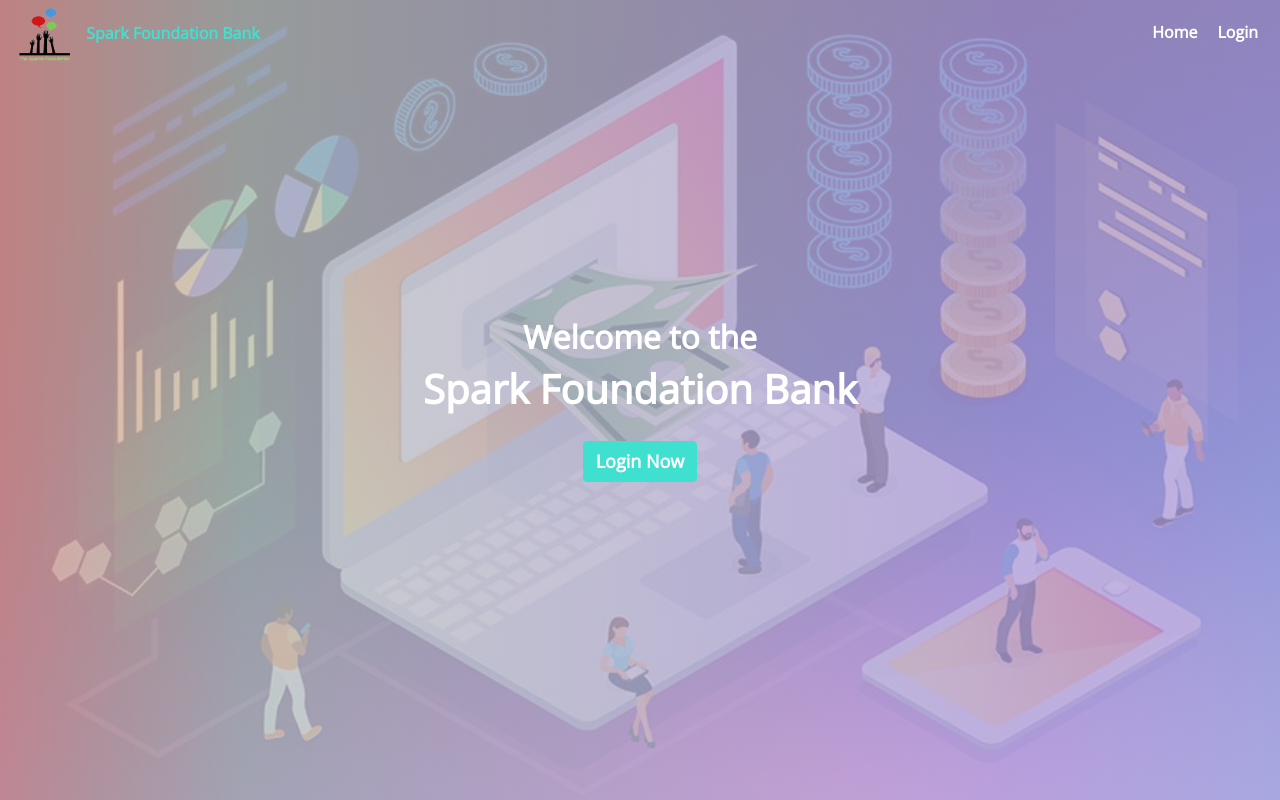
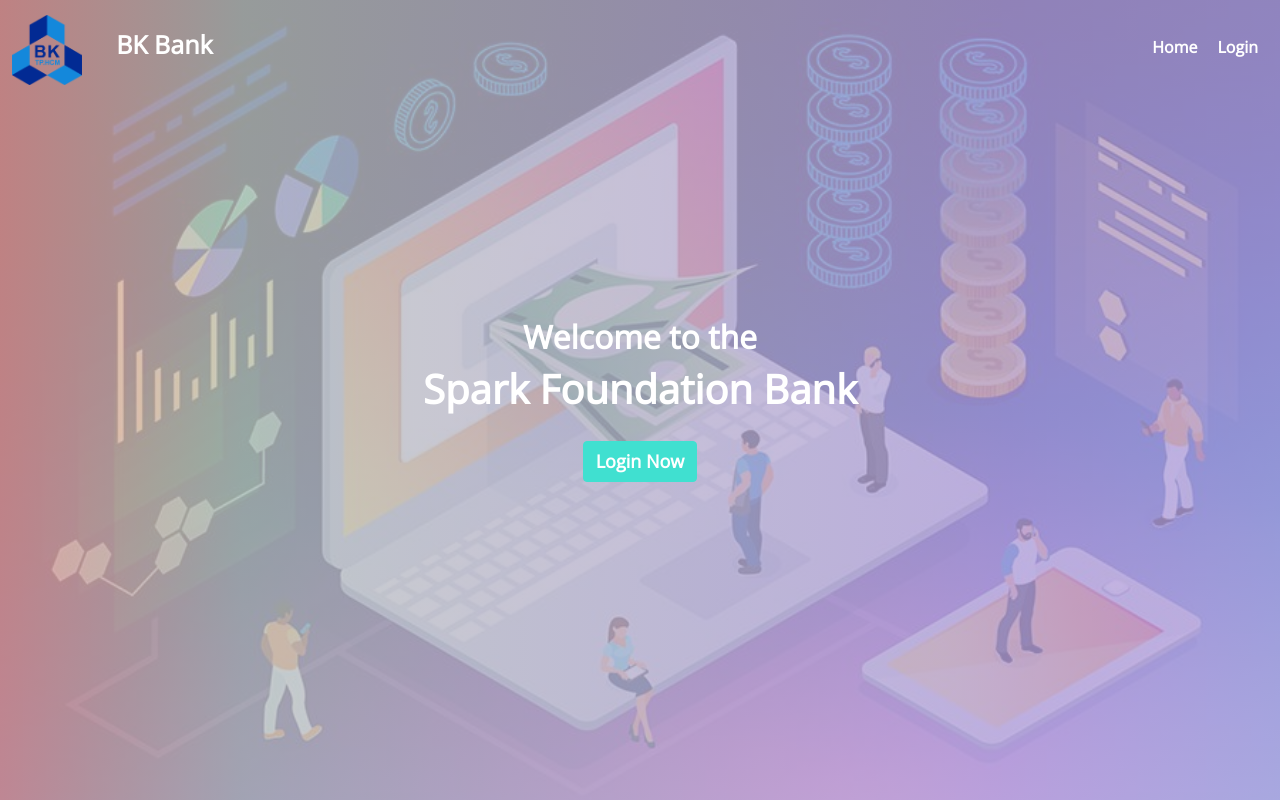
Before and after one commit to vonhatthanh2000/basic-banking-system, a PHP site: page /basic-banking-system/index.php in a window 1280 px wide. Run offline with PHP 8.4, Linux system fonts and the light colour scheme; some libraries are stand-ins or nearby versions.

Commit message:
chore: fix navigation bar

```diff
--- a/components/Navigation__Bar.php
+++ b/components/Navigation__Bar.php
@@ -17,9 +17,9 @@ error_reporting(E_ALL);
 <div class="container-fluid" style="z-index: 200;" id="<?php echo $nav_id; ?>">
   <nav class="d-flex">
     <div class="nav__brand">
-      <a href="<?php echo SITE__PATH; ?>/index.php?type=home"><img src="<?php echo SITE__PATH; ?>/assets/logo.png"
+      <a href="<?php echo SITE__PATH; ?>/index.php?type=home"><img src="<?php echo SITE__PATH; ?>/assets/BK-logo.webp"
           alt="logo" />
-        <span>Spark Foundation Bank </span></a>
+        <span>BK Bank </span></a>
     </div>
     <div class="toggle">
       <i class="fas fa-bars"></i>
--- a/style/style.css
+++ b/style/style.css
@@ -43,7 +43,7 @@ body{
         position: sticky;
         top:0;
         width: 100%;
-        background-color: var(--tab__bg);
+        background-color: #25274D;
     }
     nav{
         justify-content:space-between;
@@ -51,12 +51,14 @@ body{
     }
     nav .nav__brand img{
         width: 70px;
-        height: 70px;
+        height: 100px;
         object-fit: contain;
     }
     nav .nav__brand span{
         font-weight:bold;
-        color: var(--log__color);
+        font-size: 25px;
+        color: white;
+        margin-left: 30px;
     }
     .toggle{
         position: absolute;
```
Also changed, not shown: assets/BK-logo.webp (added).
